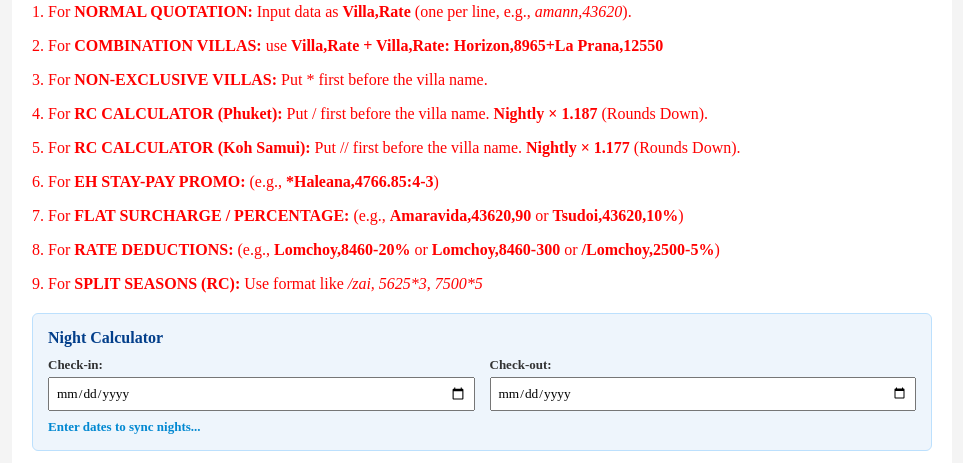
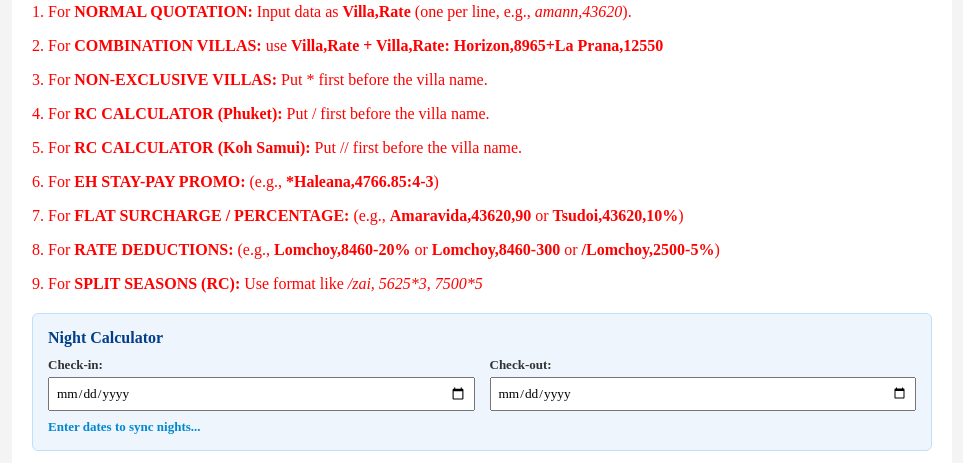
Before and after one commit to markroelpadilla6-bit/villa-calculator, a plain HTML site: page index.html in a window 1280 px wide. Shown: the part 312-775 px from the top of the page, without its empty margins (158-1121 px from the left). Drawn offline with Linux system fonts and the light colour scheme.

Commit message:
Update index.html

```diff
--- a/index.html
+++ b/index.html
@@ -53,8 +53,8 @@ td{border:1px solid #000;padding:8px 12px;background:#fff;font-size:14px;font-we
  <p>1. For <b>NORMAL QUOTATION:</b> Input data as <b>Villa,Rate</b> (one per line, e.g., <i>amann,43620</i>).</p>
  <p>2. For <b>COMBINATION VILLAS:</b> use <b>Villa,Rate + Villa,Rate: Horizon,8965+La Prana,12550</b></p>
  <p>3. For <b>NON-EXCLUSIVE VILLAS:</b> Put * first before the villa name.</p>
- <p>4. For <b>RC CALCULATOR (Phuket):</b> Put / first before the villa name. <b>Nightly × 1.187</b> (Rounds Down).</p>
- <p>5. For <b>RC CALCULATOR (Koh Samui):</b> Put // first before the villa name. <b>Nightly × 1.177</b> (Rounds Down).</p>
+ <p>4. For <b>RC CALCULATOR (Phuket):</b> Put / first before the villa name.</p>
+ <p>5. For <b>RC CALCULATOR (Koh Samui):</b> Put // first before the villa name.</p>
  <p>6. For <b>EH STAY-PAY PROMO:</b> (e.g., <b>*Haleana,4766.85:4-3</b>)</p>
  <p>7. For <b>FLAT SURCHARGE / PERCENTAGE:</b> (e.g., <b>Amaravida,43620,90</b> or <b>Tsudoi,43620,10%</b>)</p>
  <p>8. For <b>RATE DEDUCTIONS:</b> (e.g., <b>Lomchoy,8460-20%</b> or <b>Lomchoy,8460-300</b> or <b>/Lomchoy,2500-5%</b>)</p>
```
